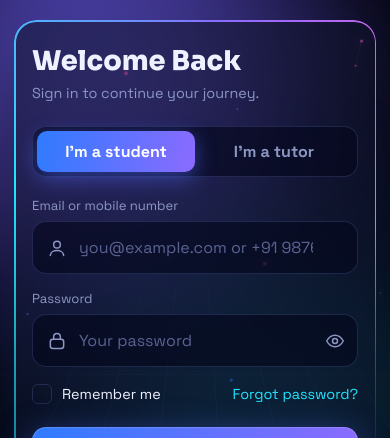
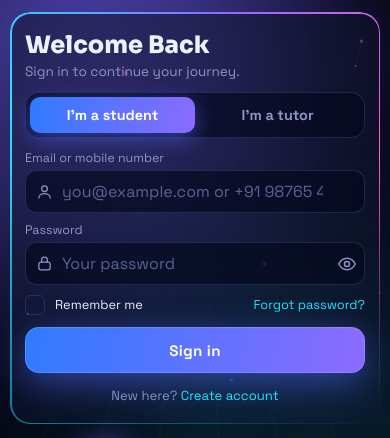
Before and after one commit to gaganshivarathri-coder/EduBridgeAI, a plain HTML site: page auth_component/index.html in a window 390 px wide. Shown: the top 438 px of the page. Drawn offline with Linux system fonts and the light colour scheme.

Commit message:
Fix mobile signup button visibility

```diff
--- a/auth_component/css/style.css
+++ b/auth_component/css/style.css
@@ -330,3 +330,311 @@ body {
         padding: 26px 18px;
     }
 }
+
+/* ===== FINAL LOGIN VISIBILITY FIX ===== */
+
+/* Allow the complete page to scroll */
+html,
+body {
+    width: 100%;
+    min-height: 100%;
+    height: auto !important;
+    overflow-x: hidden;
+    overflow-y: auto !important;
+}
+
+.shell {
+    min-height: 100vh;
+    height: auto;
+    align-items: start;
+    padding-top: 32px;
+    padding-bottom: 48px;
+}
+
+/* Keep login card fully visible */
+.panel {
+    width: 100%;
+    min-width: 0;
+    align-self: start;
+}
+
+.card {
+    width: 100%;
+    max-height: none;
+    overflow: visible;
+}
+
+/* Laptop and smaller screens */
+@media (max-height: 800px) and (min-width: 981px) {
+    .shell {
+        padding-top: 20px;
+        padding-bottom: 30px;
+        gap: 28px;
+    }
+
+    .brand {
+        gap: 18px;
+    }
+
+    .sphere {
+        --s: 130px;
+    }
+
+    .stat b {
+        font-size: 1.7rem;
+    }
+}
+
+/* Tablet and mobile */
+@media (max-width: 980px) {
+    .shell {
+        grid-template-columns: minmax(0, 1fr);
+        min-height: 100vh;
+        padding: 20px 16px 40px;
+        gap: 28px;
+        align-items: start;
+    }
+
+    .panel {
+        order: -1;
+        width: 100%;
+    }
+
+    .card {
+        max-width: 480px;
+        margin-inline: auto;
+    }
+
+    .brand {
+        width: 100%;
+    }
+}
+
+/* Small mobile screens */
+@media (max-width: 520px) {
+    .shell {
+        padding: 14px 12px 32px;
+        gap: 24px;
+    }
+
+    .card {
+        padding: 22px 16px;
+    }
+
+    .field {
+        margin-bottom: 12px;
+    }
+
+    .input input {
+        padding: 13px 10px;
+        font-size: 16px;
+    }
+
+    .row {
+        margin-bottom: 16px;
+    }
+
+    .btn {
+        padding: 15px;
+        min-height: 50px;
+    }
+
+    .or {
+        margin: 16px 0;
+    }
+
+    .foot {
+        margin-top: 16px;
+    }
+}
+
+/* ===== LAPTOP LOGIN FORM HEIGHT FIX ===== */
+@media (min-width: 981px) and (max-height: 950px) {
+
+    .shell {
+        padding-top: 14px;
+        padding-bottom: 14px;
+        gap: 24px;
+    }
+
+    .card {
+        padding: 20px 28px;
+        border-radius: 22px;
+    }
+
+    h2 {
+        font-size: 1.65rem;
+        margin-bottom: 3px;
+    }
+
+    .lead {
+        margin-bottom: 12px;
+    }
+
+    .seg {
+        margin-bottom: 12px;
+    }
+
+    .seg button {
+        padding: 8px;
+    }
+
+    .field {
+        margin-bottom: 9px;
+    }
+
+    .field label {
+        margin-bottom: 4px;
+    }
+
+    .input input {
+        padding: 10px 12px;
+    }
+
+    .meter {
+        margin-top: 5px;
+    }
+
+    .opt {
+        margin-bottom: 9px;
+    }
+
+    .opt summary {
+        padding: 7px 0;
+    }
+
+    .row {
+        margin: 5px 0 12px;
+    }
+
+    .btn {
+        padding: 12px;
+    }
+
+    .or {
+        margin: 12px 0;
+    }
+
+    .foot {
+        margin-top: 12px;
+    }
+}
+
+/* ===== MOBILE SIGNUP FORM COMPACT FIX ===== */
+
+@media (max-width: 520px) {
+
+    .shell {
+        display: grid;
+        grid-template-columns: minmax(0, 1fr);
+        padding: 12px 10px 28px;
+        gap: 20px;
+        min-height: 100dvh;
+    }
+
+    .panel {
+        width: 100%;
+        order: -1;
+    }
+
+    .card {
+        width: 100%;
+        max-width: 100%;
+        padding: 18px 15px;
+        border-radius: 20px;
+    }
+
+    h2 {
+        font-size: 1.5rem;
+        margin-bottom: 3px;
+    }
+
+    .lead {
+        font-size: 0.85rem;
+        margin-bottom: 12px;
+    }
+
+    .seg {
+        margin-bottom: 12px;
+    }
+
+    .seg button {
+        padding: 9px 5px;
+        font-size: 0.9rem;
+    }
+
+    .field {
+        margin-bottom: 9px;
+    }
+
+    .field label {
+        font-size: 0.78rem;
+        margin-bottom: 4px;
+    }
+
+    .input {
+        border-radius: 11px;
+    }
+
+    .input input {
+        padding: 10px 9px;
+        font-size: 16px;
+    }
+
+    .input > svg:first-child {
+        width: 17px;
+        height: 17px;
+        margin-left: 10px;
+    }
+
+    .eye {
+        padding: 7px;
+    }
+
+    .meter {
+        margin-top: 5px;
+    }
+
+    .opt {
+        margin: 4px 0 10px;
+    }
+
+    .opt summary {
+        padding: 8px 0;
+        font-size: 0.82rem;
+    }
+
+    .row {
+        margin: 5px 0 12px;
+        font-size: 0.8rem;
+    }
+
+    .check {
+        font-size: 0.8rem;
+    }
+
+    .btn {
+        padding: 12px;
+        min-height: 46px;
+        font-size: 0.95rem;
+    }
+
+    .or {
+        margin: 12px 0;
+    }
+
+    .social {
+        grid-template-columns: 1fr 1fr;
+        gap: 8px;
+    }
+
+    .sbtn {
+        padding: 10px 5px;
+        font-size: 0.8rem;
+    }
+
+    .foot {
+        margin-top: 12px;
+        font-size: 0.82rem;
+    }
+}
```
